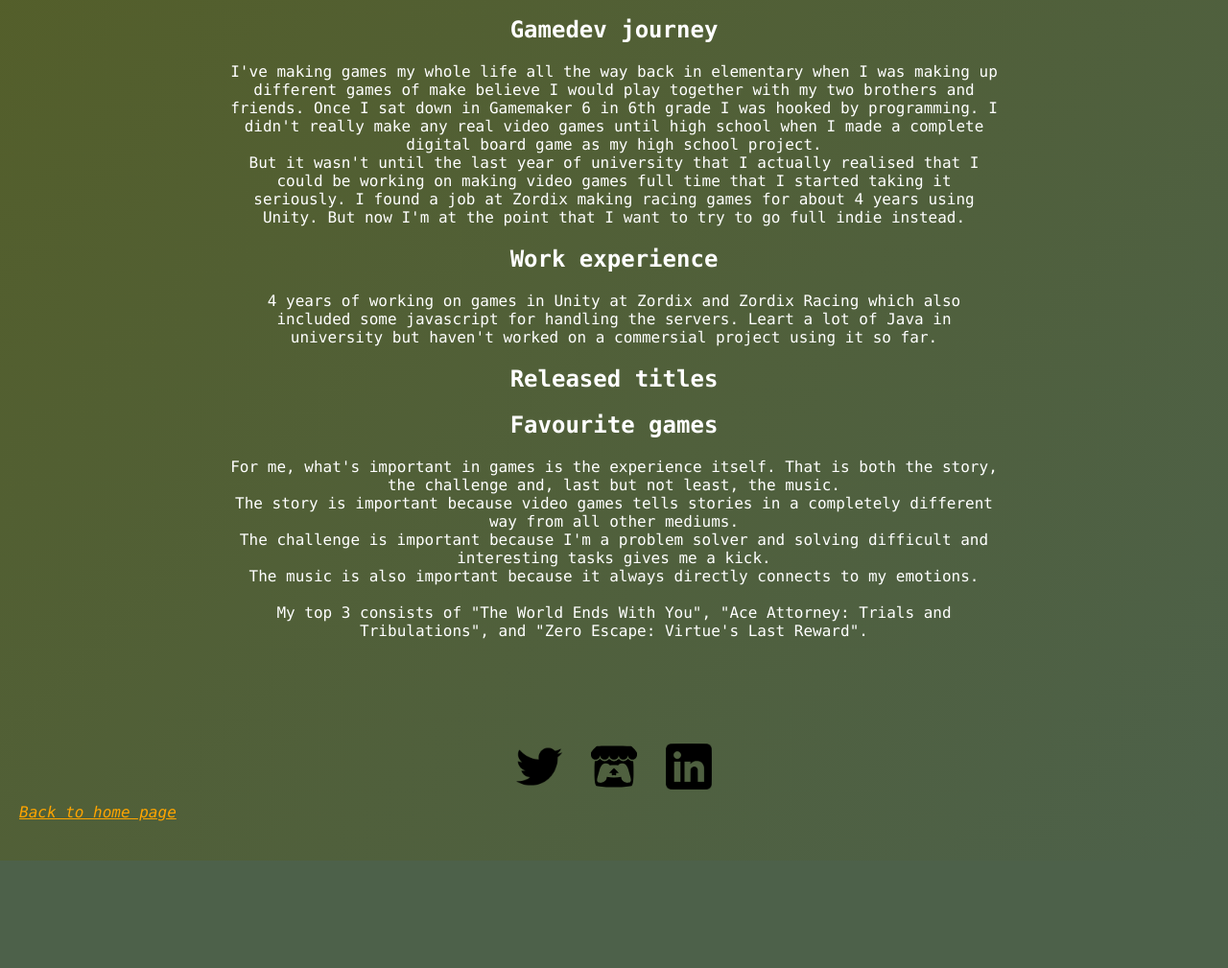
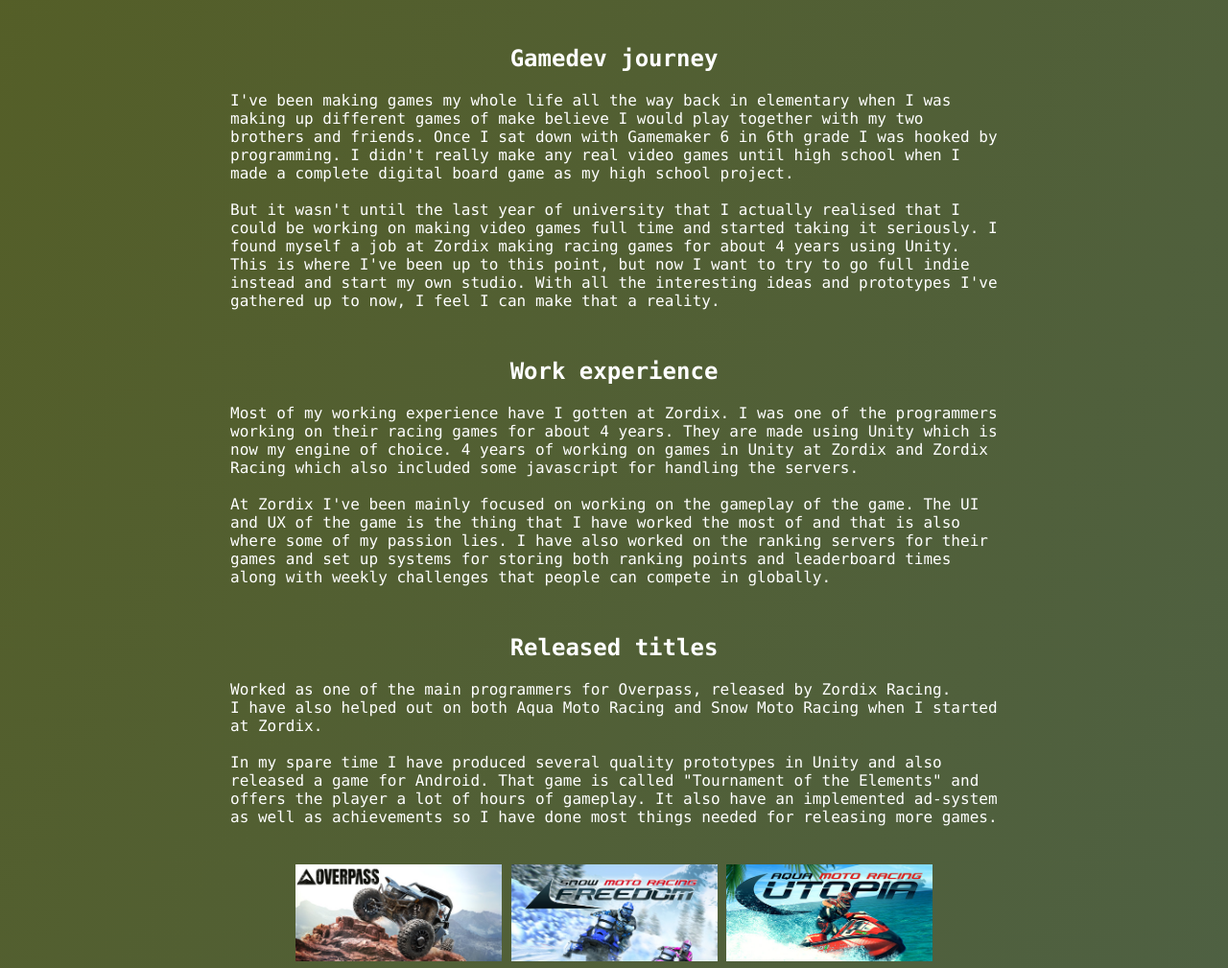
Before and after one commit to parrexion/parrexion.github.io, a website: page Parrexion.html in a window 1280 px wide. Shown: the part 473-1482 px from the top of the page at 96% size. Before the commit the page ends 1370 px from the top, so only its background shows below. Drawn offline with Linux system fonts and the light colour scheme.

Commit message:
Updates to about and Termimon

```diff
--- a/Parrexion.html
+++ b/Parrexion.html
@@ -3,7 +3,7 @@
 <HEAD>
 <link rel="icon" href="images/ParrexionSamuraiGreen.png" />
 <link rel="stylesheet" type="text/css" href="mystyle.css">
-<TITLE>Parrexion Games</TITLE>
+<TITLE>About</TITLE>
 
 <STYLE></STYLE>
 
@@ -14,8 +14,9 @@
 <div>
 	<h1>About Parrexion Games</h1>
 	<p class="center_body">
-	Parrexion Games consist of Alexander Frisk, a solo programmer, who is developing interesting twists on familiar game ideas.
-	The games are in 2D or 3D with a 2D-locked perspective on the camera.
+	Parrexion Games consists of Alexander Frisk, a solo programmer, who is developing strategic games
+	with interesting twists on familiar game ideas.
+	The games are made in Unity in 2D or 3D with a 2D-locked perspective on the camera.
 	</p>
 </div>
 
@@ -24,40 +25,74 @@
 	<img src="images/MeWheel.jpg" class="profile">
 	<p class="center_body">
 	Alexander Frisk, aka Parrexion
-	<br>Dragon, Indie developer, and Programmer.
+	<br>Dragon, indie developer, and programmer.
 	<br>Also speaks Japanese and plays the piano.
 	</p>
 </div>
 
 <div>
 	<h2>Gamedev journey</h2>
-	<p class="center_body">
-	I've making games my whole life all the way back in elementary when I was making up different
+	<p class="left_body">
+	I've been making games my whole life all the way back in elementary when I was making up different
 	games of make believe I would play together with my two brothers and friends. Once I sat down
-	in Gamemaker 6 in 6th grade I was hooked by programming. I didn't really make any real video games
+	with Gamemaker 6 in 6th grade I was hooked by programming. I didn't really make any real video games
 	until high school when I made a complete digital board game as my high school project.
-	<br> But it wasn't until the last year of university that I actually realised that I could be
-	working on making video games full time that I started taking it seriously. I found a job at Zordix
-	making racing games for about 4 years using Unity.
-	But now I'm at the point that I want to try to go full indie instead.
+	<br><br>
+	But it wasn't until the last year of university that I actually realised that I could be
+	working on making video games full time and started taking it seriously.
+	I found	myself a job at Zordix making racing games for about 4 years using Unity.
+	This is where I've been up to this point, but now I want to try to go full indie instead and start my own studio.
+	With all the interesting ideas and prototypes I've gathered up to now, I feel I can make that a reality.
 	</p>
 
 	<h2>Work experience</h2>
-	<p class="center_body">
+	<p class="left_body">
+	Most of my working experience have I gotten at Zordix. I was one of the programmers working on their racing games for about 4 years.
+	They are made using Unity which is now my engine of choice.
 	4 years of working on games in Unity at Zordix and Zordix Racing which also included some javascript for handling the servers.
-	Leart a lot of Java in university but haven't worked on a commersial project using it so far.
+	<br><br>
+	At Zordix I've been mainly focused on working on the gameplay of the game.
+	The UI and UX of the game is the thing that I have worked the most of and that is also where some of my passion lies.
+	I have also worked on the ranking servers for their games and set up systems for storing both ranking points
+	and leaderboard times along with weekly challenges that people can compete in globally.
 	</p>
 
 	<h2>Released titles</h2>
+	<p class="left_body">
+	Worked as one of the main programmers for Overpass, released by Zordix Racing.
+	<br> I have also helped out on both Aqua Moto Racing and Snow Moto Racing when I started at Zordix.
+	<br><br>
+	In my spare time I have produced several quality prototypes in Unity and also released a game for Android.
+	That game is called "Tournament of the Elements" and offers the player a lot of hours of gameplay.
+	It also have an implemented ad-system as well as achievements so I have done most things needed for releasing more games.
+	</p>
+	<div style="margin:40px">
+	<img src="images/overpass.jpg" class="favourite-game">
+	<img src="images/snowmoto.jpg" class="favourite-game">
+	<img src="images/aquamoto.jpg" class="favourite-game">
+	</div>
 
 	<h2>Favourite games</h2>
-	<p class="center_body">
+	<p class="left_body">
+	My top 3 consists of "The World Ends With You", "Ace Attorney: Trials and Tribulations", and "Zero Escape: Virtue's Last Reward".
+	<br><br>
 	For me, what's important in games is the experience itself. That is both the story, the challenge and, last but not least, the music.
-	<br>The story is important because video games tells stories in a completely different way from all other mediums.
-	<br>The challenge is important because I'm a problem solver and solving difficult and interesting tasks gives me a kick.
-	<br>The music is also important because it always directly connects to my emotions.
-	<br><br> My top 3 consists of "The World Ends With You", "Ace Attorney: Trials and Tribulations", and "Zero Escape: Virtue's Last Reward".
+	<br><br><b>The story</b><br>
+	Because video games allow you to tell stories in a completely different way from all other mediums.
+	You can be in situations that you would never be in in real life and you also get to see people reacting in different ways from yourself.
+	<br><br><b>The challenge</b><br>
+	Because I'm a problem solver and solving difficult and interesting tasks gives me a kick and
+	the amazing feeling you get when you overcome difficult tasks is hard to find in other places.
+	<br><br><b>The music</b><br>
+	There is just something about the music that brings so many feelings and helps you travel to a different place.
+	The music is often surprisingly complex and interesting and with it being instrumental most of the time,
+	it makes for great music to listen to while working.
 	</p>
+	<div style="margin:40px">
+	<img src="images/twewy.jpg" class="favourite-game">
+	<img src="images/aceattorney_tt.jpg" class="favourite-game">
+	<img src="images/zeroescape_vlr.jpg" class="favourite-game">
+	</div>
 </div>
 
 <br><br>
--- a/mystyle.css
+++ b/mystyle.css
@@ -17,6 +17,10 @@
 a:hover,
 a:active {
   color: green;
+}
+
+h2 {
+	margin-top: 50px;
 }
 
 ul {
@@ -95,6 +99,11 @@
 	/* margin: auto; */
 }
 
+.favourite-game {
+	width: 215px;
+	/* height: 215px; */
+}
+
 .links {
 	padding: 10px;
 	width: 400px;
```
Also changed, not shown: Termimon.html (+1 -1 lines), index.html (+6 -5 lines), images/MeGlasses.png (deleted), images/MoleculeWars.png, images/aceattorney_tt.jpg (added), images/aquamoto.jpg (added), images/overpass.jpg (added), images/snowmoto.jpg (added), images/twewy.jpg (added), images/zeroescape_vlr.jpg (added).
